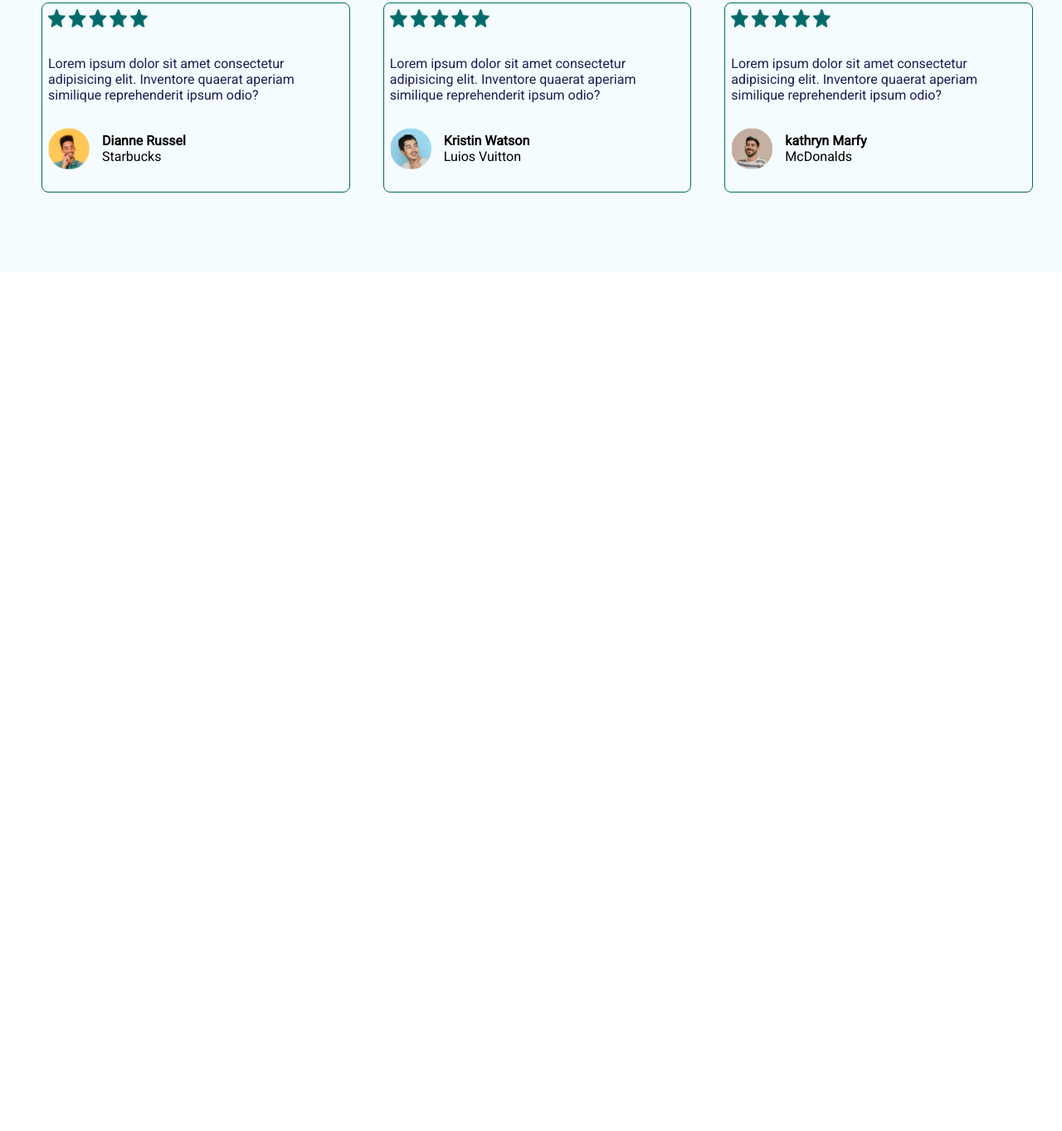
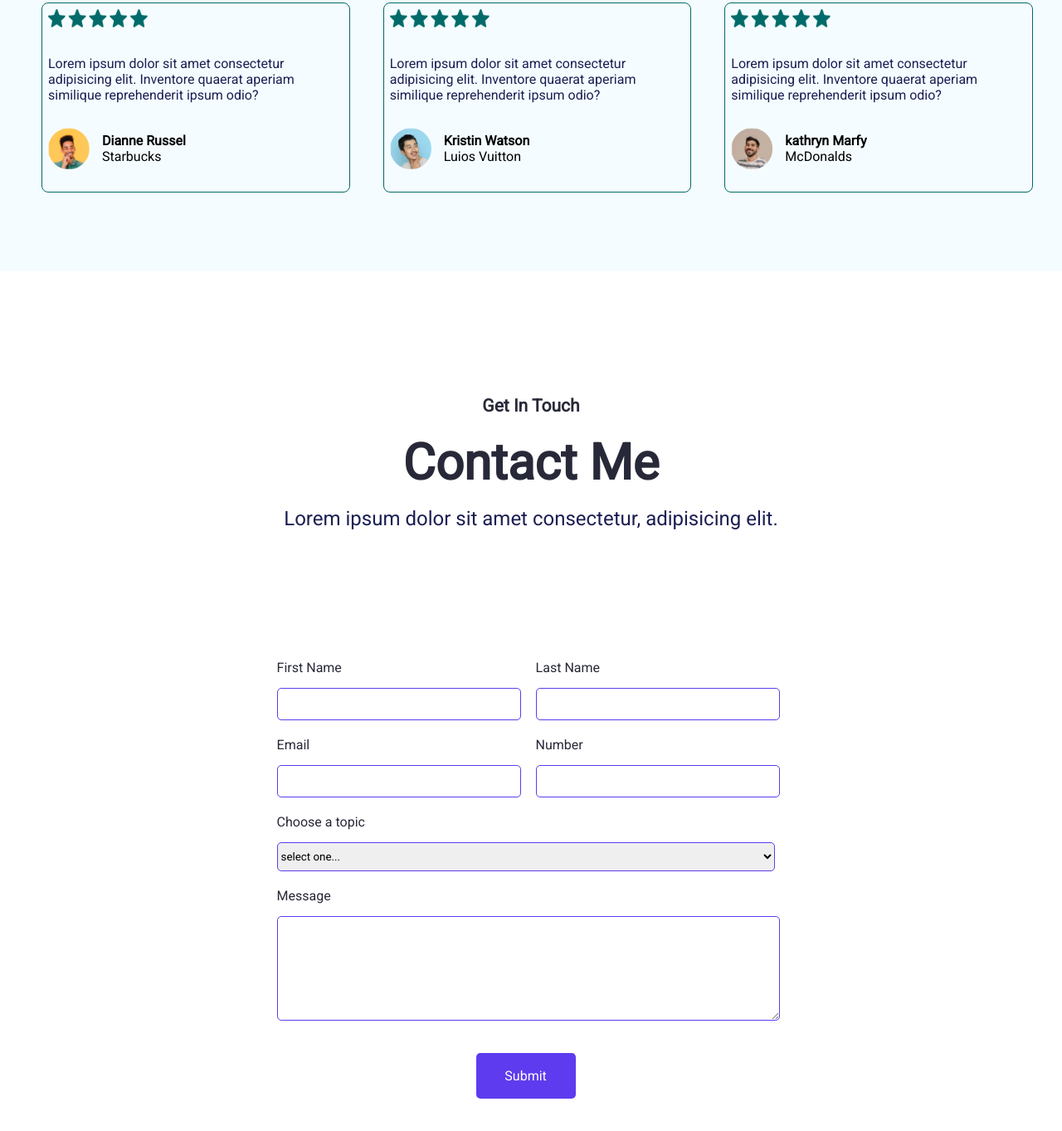
Before and after one commit to Ather06/developer-website, a plain HTML site: page index.html in a window 1280 px wide. Shown: the part 2973-4336 px from the top of the page at 83% size. Before the commit the page ends 3300 px from the top, so only its background shows below. Drawn offline with Linux system fonts and the light colour scheme.

Commit message:
contact form added

```diff
--- a/index.html
+++ b/index.html
@@ -168,6 +168,51 @@
             </div>
         </div>
       </section>
+      <!-- contact form section -->
+      <section>
+        <div class="contact-heading">
+            <h3 class="sub-title">Get In Touch</h3>
+            <h1 class="title">Contact Me</h1>
+            <p class="description">Lorem ipsum dolor sit amet consectetur, adipisicing elit.</p>
+        </div>
+            <div class="form-area">
+                <form>
+                    <div class="row">
+                        <div class="input-group">
+                            <label for="fname" class="form-title">First Name</label>
+                            <input type="text">
+                        </div>
+                        <div class="input-group">
+                            <label for="lname" class="form-title">Last Name</label>
+                            <input type="text">
+                        </div>
+                    </div>
+                    <div class="row">
+                        <div class="input-group">
+                            <label for="Email" class="form-title">Email</label>
+                            <input type="email" required>
+                        </div>
+                        <div class="input-group">
+                            <label for="number" class="form-title">Number</label>
+                            <input type="number" required>
+                        </div>
+                    </div>
+                    <div class="input-group">
+                        <label for="" class="form-title">Choose a topic</label> <br>
+                        <select name="topic" class="topic-width">
+                            <option value="1">select one...</option>
+                        </select>
+                    </div>
+                    <div class="input-group">
+                        <label for="" class="form-title">Message</label>
+                        <textarea id="" rows="8"></textarea>
+                    </div>
+                    <div style="text-align: center;">
+                        <button type="submit" class="btn-style-3">Submit</button>
+                    </div>
+            </form>
+            </div>
+      </section>
     </main>
     <footer>
 
--- a/style.css
+++ b/style.css
@@ -244,3 +244,59 @@ nav img{
     width: 50px;
     height: 50px;
 }
+/* contact form style section */
+.contact-heading{
+    text-align: center;
+    margin-top: 150px;
+}
+.form-area{
+    width: 99%;
+    height: 100vh;
+    display: flex;
+    align-items: center;
+    justify-content: center;
+}
+form{
+    width: 90%;
+    max-width: 600px;
+    margin-top: 40px;
+}
+.form-title{
+    color: #282938;
+    font-size: 16px;
+
+}
+.input-group{
+    margin-bottom: 20px;
+}
+input,select{
+    height: 35px;
+}
+input,textarea,select{
+    width: 100%;
+    margin-top: 15px;
+    border: 1.5px solid #5E3BEE;
+    border-radius: 5px;
+}
+.row{
+    display: flex;
+    align-items: center;
+    justify-content: space-between;
+}
+.row .input-group{
+    flex-basis: 48%;
+}
+.topic-width{
+    width: 100%;
+}
+.btn-style-3{
+    background-color: #5E3BEE;
+    color: #FFFFFF;
+    border: 0;
+    border-radius: 5px;
+    padding: 18px;
+    font-size: 16px;
+    margin-top: 15px;
+    width: 120px;
+
+}
```
